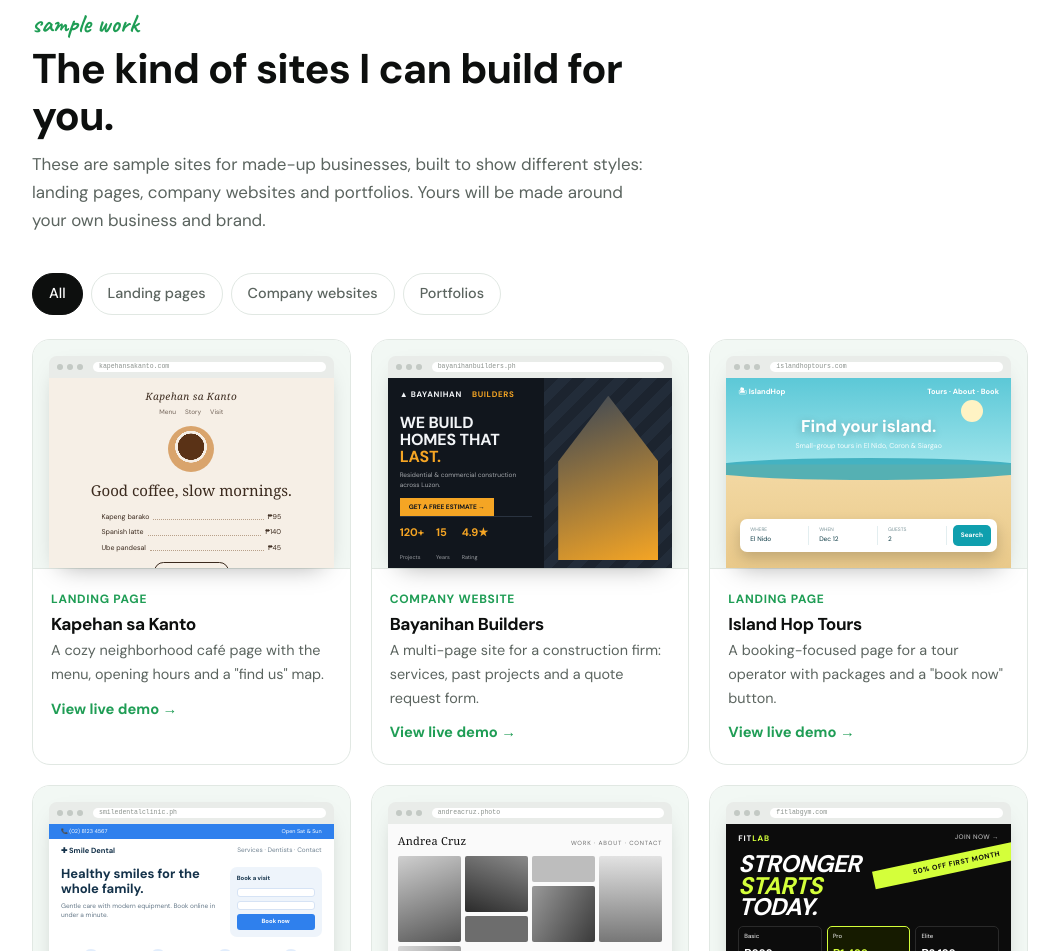
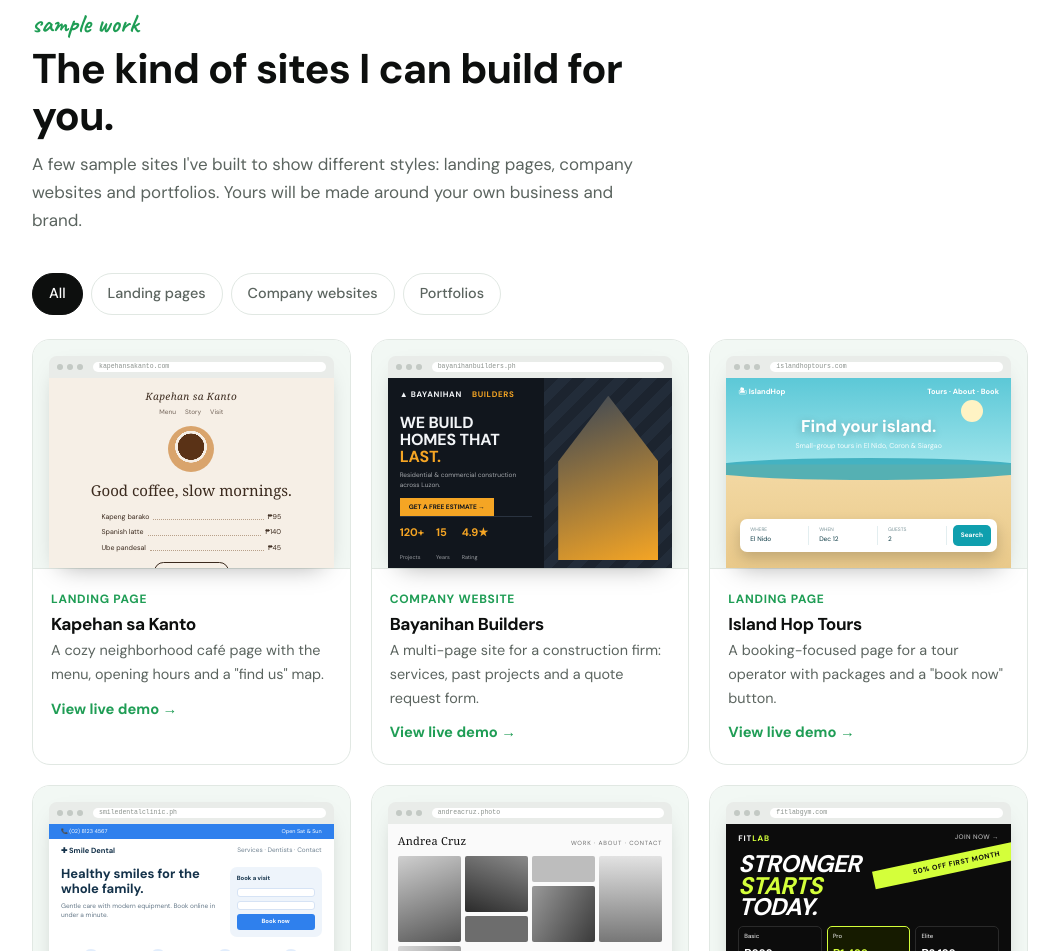
Before and after one commit to ffr00tloops/new-personal-portfolio, a plain HTML site: page index.html in a window 1280 px wide. Shown: the part 1713-2664 px from the top of the page, without its empty margins (110-1169 px from the left). Drawn offline with Linux system fonts and the light colour scheme.

Commit message:
Reword portfolio intro

```diff
--- a/index.html
+++ b/index.html
@@ -413,7 +413,7 @@
       <div class="head">
         <div class="hand">sample work</div>
         <h2>The kind of sites I can build for you.</h2>
-        <p>These are sample sites for made-up businesses, built to show different styles: landing pages, company websites and portfolios. Yours will be made around your own business and brand.</p>
+        <p>A few sample sites I've built to show different styles: landing pages, company websites and portfolios. Yours will be made around your own business and brand.</p>
       </div>
       <div class="filters" role="group" aria-label="Filter samples">
         <button class="on" data-f="all">All</button>
```
